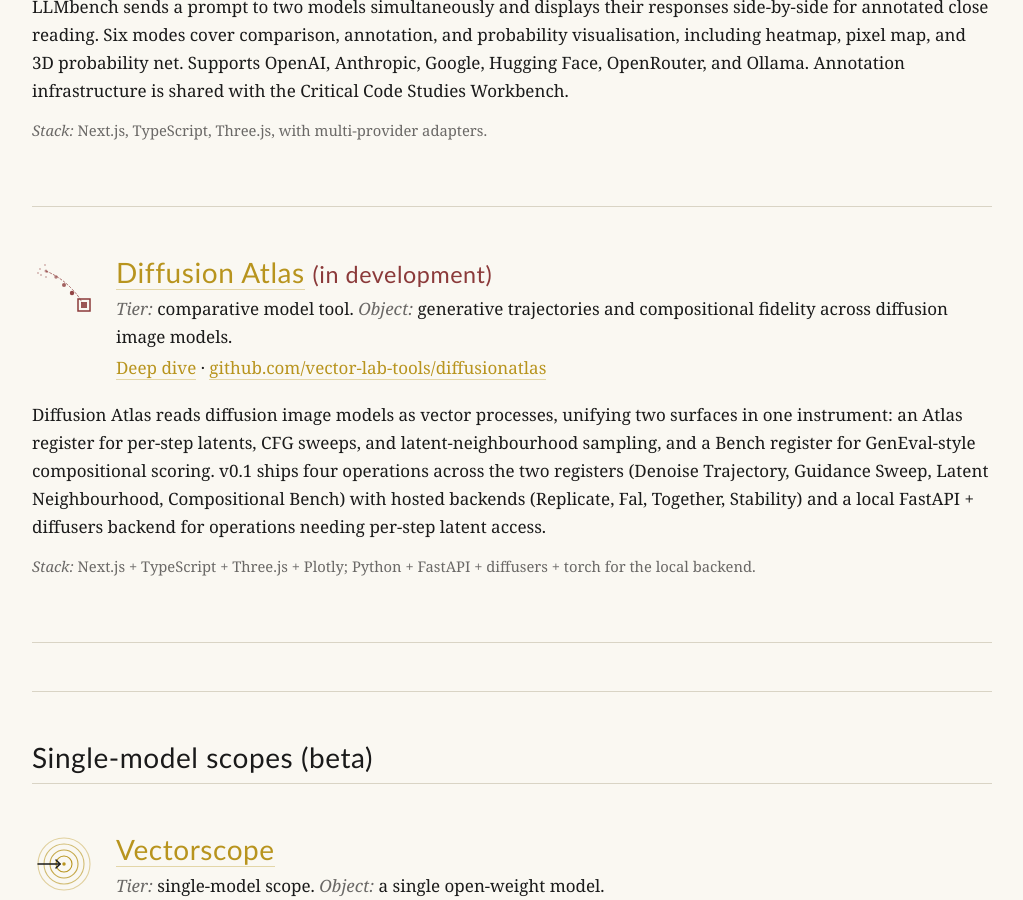
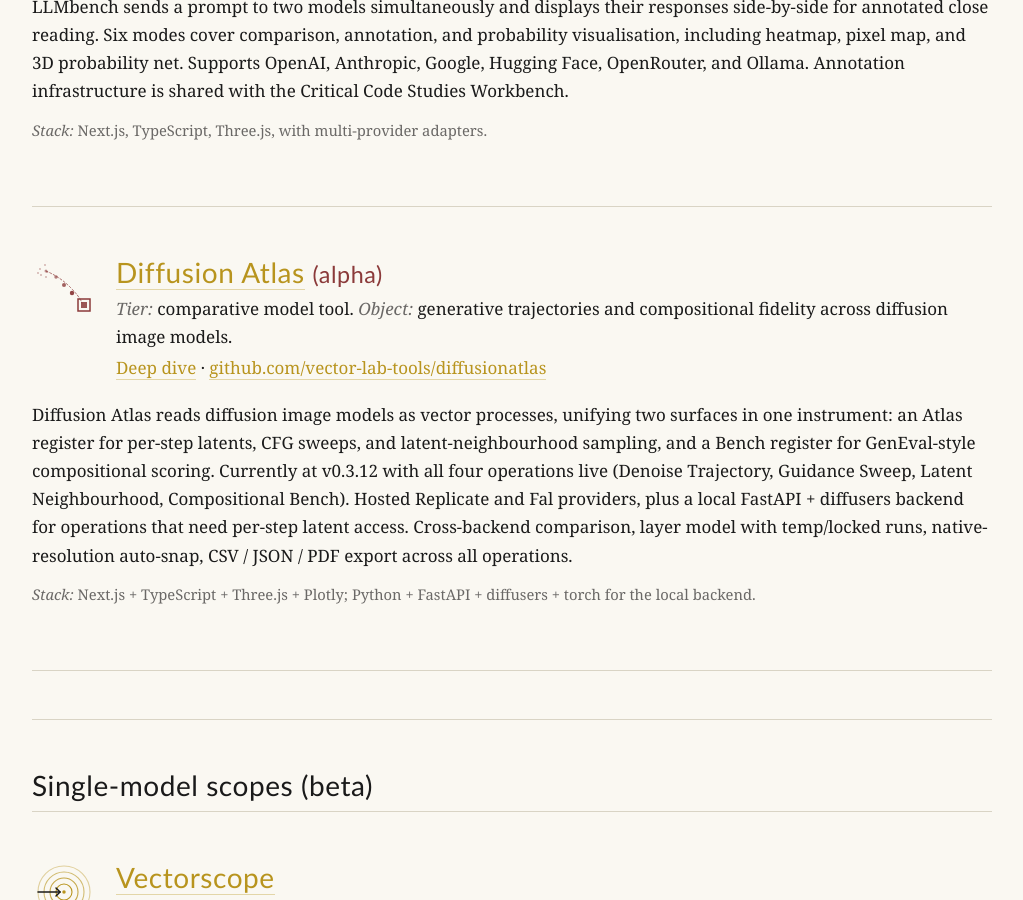
Before and after one commit to vector-lab-tools/vector-lab-tools.github.io, a Jekyll site: the page built from tools.md, in a window 1280 px wide and 900 px high, scrolled down 1012 px. Shown: the whole window, without its empty margins (128-1151 px from the left). Built offline with Jekyll 4.4.1, drawn with Linux system fonts in a browser that asks for light colours.

Commit message:
tools.md: align Diffusion Atlas entry with deep dive (v0.3.12, alpha)
Tier label bumped from 'in development' to 'alpha' for consistency
with the landing page and deep-dive page. Blurb updated to reflect
shipped state: v0.3.12, all four operations live, hosted Replicate
+ Fal, layer model, cross-backend comparison, exports.

Supported-by: Claude

```diff
--- a/tools.md
+++ b/tools.md
@@ -50,13 +50,13 @@ LLMbench sends a prompt to two models simultaneously and displays their response
 <div class="tool-entry-head">
 <img src="/assets/images/tools/diffusion-atlas.svg" alt="" class="tool-icon-lg">
 <div>
-<h2><a href="/tools/diffusion-atlas.html">Diffusion Atlas</a> <small>(in development)</small></h2>
+<h2><a href="/tools/diffusion-atlas.html">Diffusion Atlas</a> <small>(alpha)</small></h2>
 <p class="object"><em>Tier:</em> comparative model tool. <em>Object:</em> generative trajectories and compositional fidelity across diffusion image models.</p>
 <p><a href="/tools/diffusion-atlas.html">Deep dive</a> · <a href="https://github.com/vector-lab-tools/diffusionatlas">github.com/vector-lab-tools/diffusionatlas</a></p>
 </div>
 </div>
 
-Diffusion Atlas reads diffusion image models as vector processes, unifying two surfaces in one instrument: an Atlas register for per-step latents, CFG sweeps, and latent-neighbourhood sampling, and a Bench register for GenEval-style compositional scoring. v0.1 ships four operations across the two registers (Denoise Trajectory, Guidance Sweep, Latent Neighbourhood, Compositional Bench) with hosted backends (Replicate, Fal, Together, Stability) and a local FastAPI + diffusers backend for operations needing per-step latent access.
+Diffusion Atlas reads diffusion image models as vector processes, unifying two surfaces in one instrument: an Atlas register for per-step latents, CFG sweeps, and latent-neighbourhood sampling, and a Bench register for GenEval-style compositional scoring. Currently at v0.3.12 with all four operations live (Denoise Trajectory, Guidance Sweep, Latent Neighbourhood, Compositional Bench). Hosted Replicate and Fal providers, plus a local FastAPI + diffusers backend for operations that need per-step latent access. Cross-backend comparison, layer model with temp/locked runs, native-resolution auto-snap, CSV / JSON / PDF export across all operations.
 
 <p class="tool-meta"><em>Stack:</em> Next.js + TypeScript + Three.js + Plotly; Python + FastAPI + diffusers + torch for the local backend.</p>
 
```
